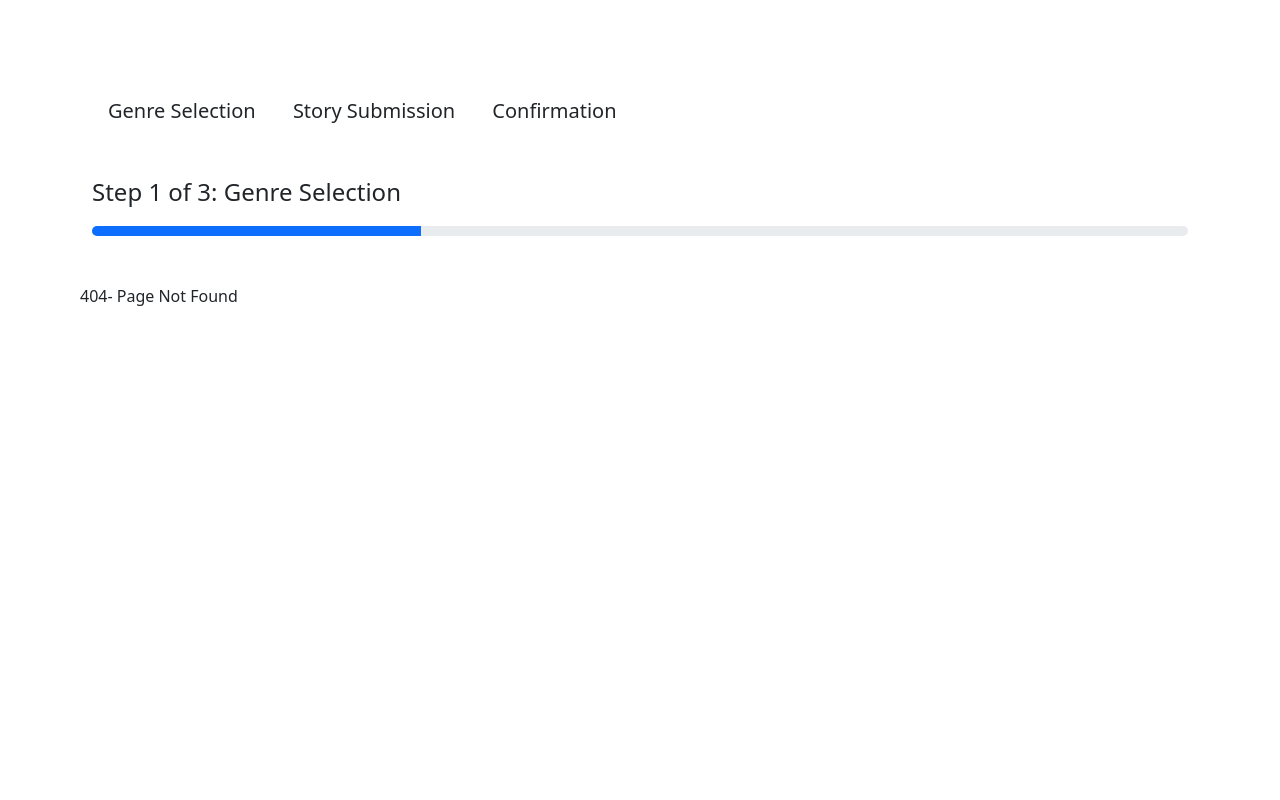
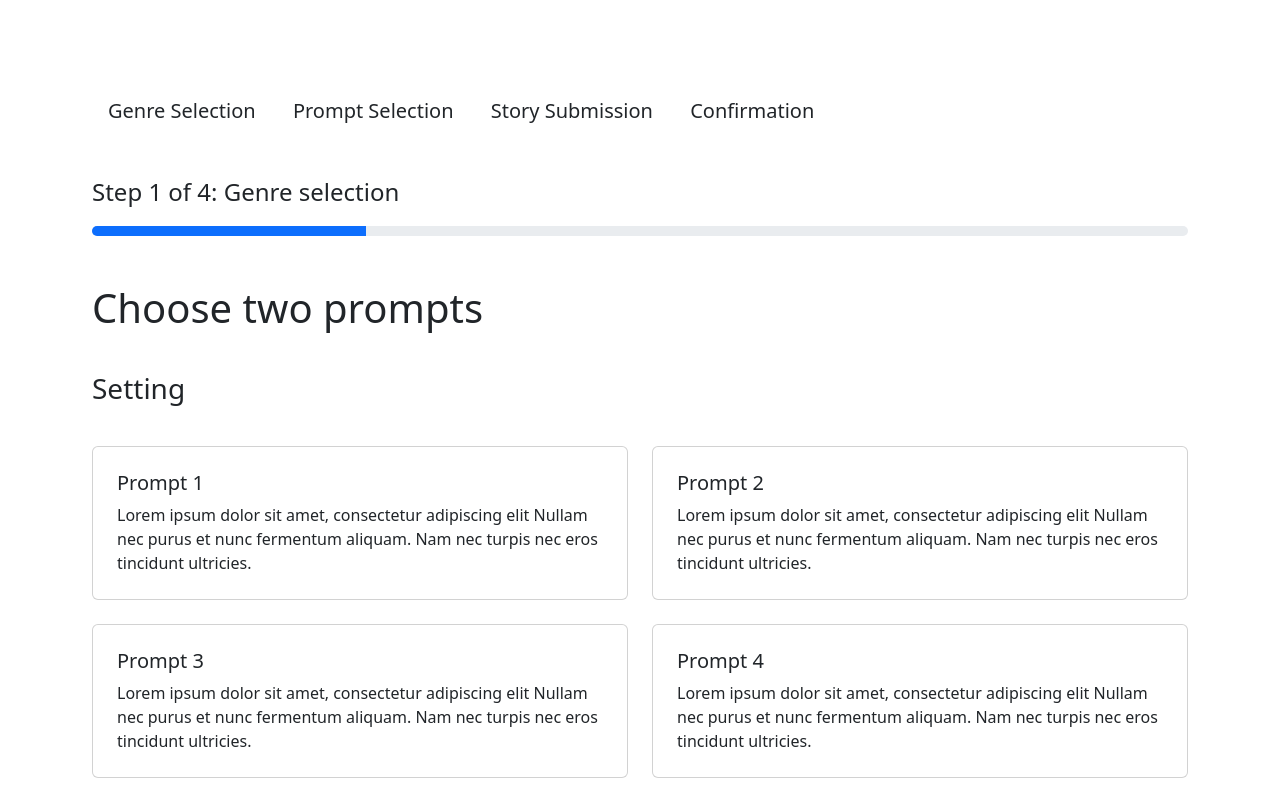
Before and after one commit to AplUSAndmINUS/beta-hive-story-submission, a React (Create React App) app: page /prompt-selection in a window 1280 px wide. Before the commit this address had no page. Built offline with nearby package versions, Linux system fonts and the light colour scheme.

Commit message:
updated the story-submission with cards and hover states

```diff
--- a/src/components/progress-bar/progress-bar.tsx
+++ b/src/components/progress-bar/progress-bar.tsx
@@ -1,7 +1,7 @@
 import React from 'react';
 
 export const ProgressBar: React.FC = () => {
-  const [percentage, setPercentage] = React.useState(30);
+  const [percentage, setPercentage] = React.useState(25);
 
   const handleSetPercentage = (newPercentage: number) => {
     return newPercentage ? setPercentage(newPercentage) : setPercentage(60);
@@ -9,14 +9,16 @@ export const ProgressBar: React.FC = () => {
 
   const handleTitle = (percentage: number) => {
     switch (percentage) {
-      case 30:
-        return 'Step 1 of 3: Genre Selection';
-      case 60:
-        return 'Step 2 of 3: Submit Your Story';
+      case 25:
+        return 'Step 1 of 4: Genre selection';
+      case 50:
+        return 'Step 2 of 4: Select your prompts';
+      case 75:
+        return 'Step 3 of 4: Submit your story';
       case 100:
-        return 'Step 3 of 3: Confirmation';
+        return 'Step 4 of 4: Confirmation';
       default:
-        return 'Step 1 of 3: Genre Selection';
+        return 'Step 1 of 4: Genre selection';
     }
   };
 
--- /dev/null
+++ b/src/components/prompt-card/prompt-card.tsx
@@ -0,0 +1,27 @@
+import React from 'react';
+
+interface PromptCardProps {
+  prompt?: string;
+  promptText?: string;
+}
+
+export const PromptCard: React.FC<PromptCardProps> = ({ prompt, promptText }) => {
+  return (
+    <div className='col-6 d-flex flex-wrap justify-content-between'>
+      <div className='w-100'>
+        <div className='card p-2 mt-4'>
+          <div className='card-body'>
+            <h5 className='card-title'>{prompt || "Prompt 1"}</h5>
+            <p className='card-text'>
+              {promptText || `Lorem ipsum dolor sit amet, consectetur adipiscing elit
+              Nullam nec purus et nunc fermentum aliquam. Nam nec turpis nec
+              eros tincidunt ultricies.`}
+            </p>
+          </div>
+        </div>
+      </div>
+    </div>
+  )
+};
+
+export default PromptCard;
--- /dev/null
+++ b/src/pages/prompt-selection/prompt-selection.tsx
@@ -0,0 +1,30 @@
+import React from 'react';
+import PromptCard from '../../components/prompt-card/prompt-card';
+
+export const PromptSelection: React.FC = () => {
+  return (
+    <div className='container-fluid'>
+      <div className='row'>
+        <h1 className='bd-title pb-2 mb-4'>Choose two prompts</h1>
+      </div>
+      <div className='row'>
+        <h3 className='pb-2 mt-2'>Setting</h3>
+        <PromptCard prompt="Prompt 1" />
+        <PromptCard prompt="Prompt 2" />
+        <PromptCard prompt="Prompt 3" />
+        <PromptCard prompt="Prompt 4" />
+      </div>
+      <div className='row'>
+        <h3 className='pb-2 mt-5'>Character</h3>
+        <PromptCard prompt="Character 1" />
+        <PromptCard prompt="Character 2" />
+        <PromptCard prompt="Character 3" />
+        <PromptCard prompt="Character 4" />
+        <PromptCard prompt="Character 5" />
+        <PromptCard prompt="Character 6" />
+      </div>
+    </div>
+  );
+};
+
+export default PromptSelection;
--- a/src/pages/story-submission/story-submission.tsx
+++ b/src/pages/story-submission/story-submission.tsx
@@ -2,8 +2,13 @@ import React from 'react';
 
 export const StorySubmission: React.FC = () => {
   return (
-    <div>
-      <p>Story Submission</p>
+    <div className='container-fluid'>
+      <div className='row'>
+        <h1 className='bd-title pb-2'>Write your story</h1>
+      </div>
+      <div className='row'>
+        <textarea className='form-control' placeholder=''></textarea>
+      </div>
     </div>
   );
 };
--- a/src/routes/routes.tsx
+++ b/src/routes/routes.tsx
@@ -3,6 +3,7 @@ import { NonIndexRouteObject } from 'react-router-dom';
 import { Confirmation } from '../pages/confirmation/confirmation';
 import { GenreSelection } from '../pages/genre-selection/genre-selection';
 import { NotFound } from '../pages/404/404';
+import { PromptSelection } from '../pages/prompt-selection/prompt-selection';
 import { StorySubmission } from '../pages/story-submission/story-submission';
 
 interface Routes extends NonIndexRouteObject {
@@ -26,6 +27,11 @@ export const routes: Routes[] = [
     element: <GenreSelection />,
   },
   {
+    path: '/prompt-selection',
+    name: 'Prompt Selection',
+    element: <PromptSelection />,
+  },
+  {
     path: '/story-submission',
     name: 'Story Submission',
     element: <StorySubmission />,
--- a/src/styles/_app.scss
+++ b/src/styles/_app.scss
@@ -36,3 +36,17 @@ $large-desktop: 1600px;
     padding: 4rem;
   }
 }
+
+// start components styling
+
+// card- prompt-card.tsx
+div.w-100 > .card:hover {
+  box-shadow: 0 4px 8px rgba(0, 0, 0, 0.2);
+  transform: translate(3px, -3px);
+  transition: all 0.2s ease-in-out;
+  cursor: pointer;
+
+  @media prefers-dark-interface {
+    box-shadow: 0 4px 8px rgba(244, 244, 244, 0.2);
+  }
+}
```
